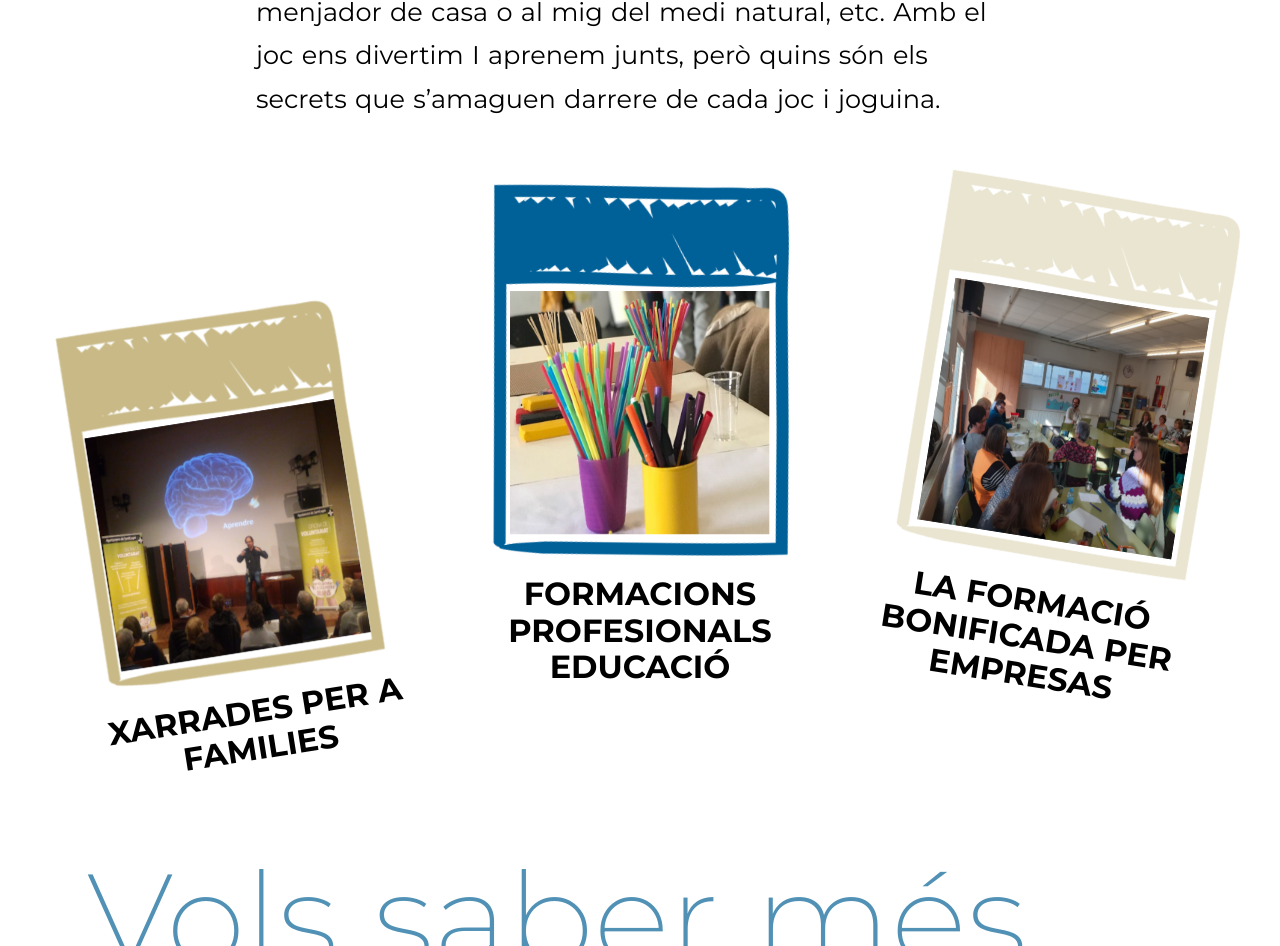
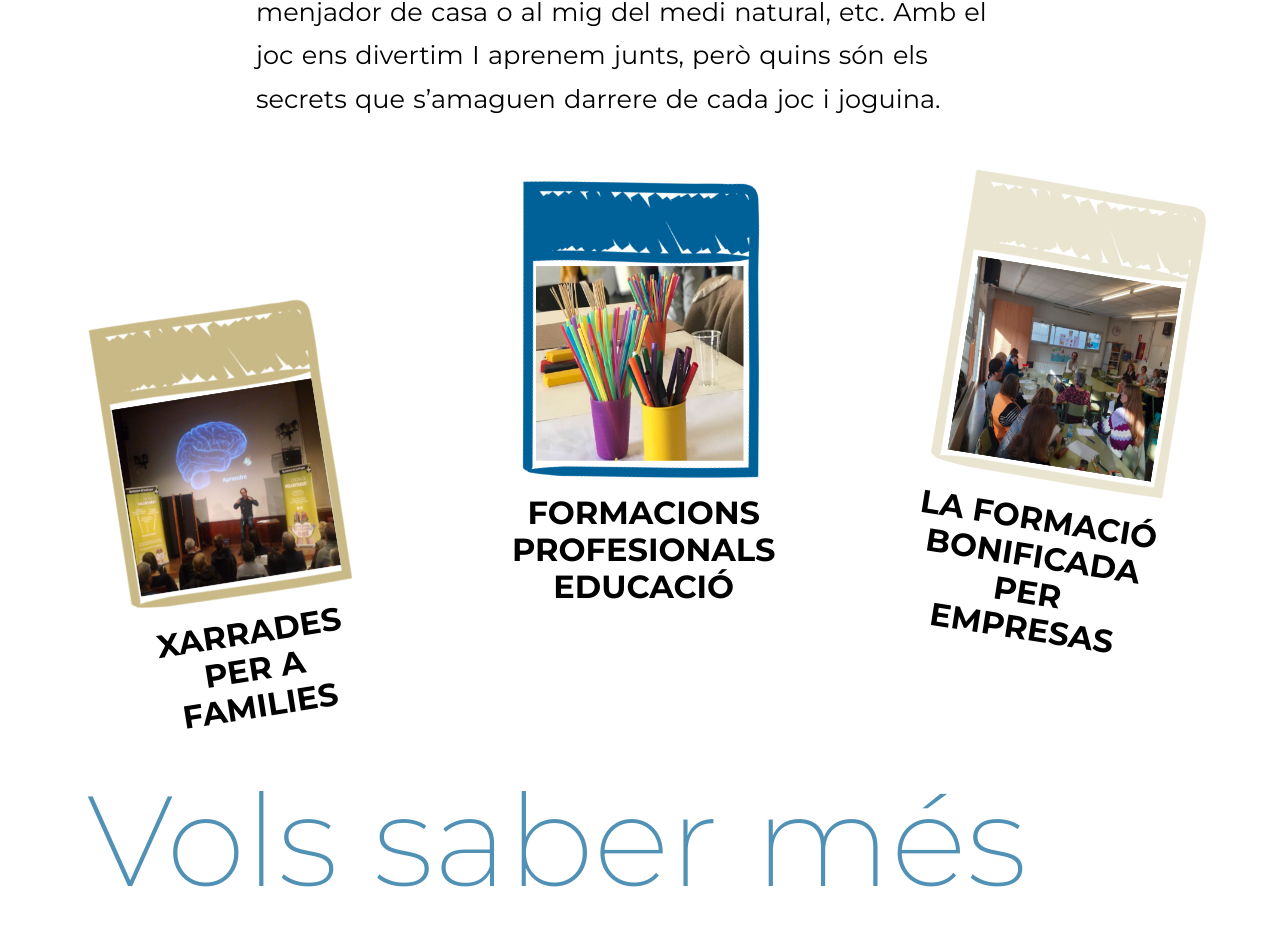
Before and after one commit to devlitus/vite-roger, a React (Vite) app: page / in a window 1280 px wide. Shown: the part 1192-2138 px from the top of the page. Built offline with nearby package versions, Linux system fonts and the light colour scheme; a web font is replaced by a local one.

Commit message:
Component Footer
cahne style

```diff
--- a/src/components/card/cardPolaroid.css
+++ b/src/components/card/cardPolaroid.css
@@ -5,8 +5,8 @@
   position: absolute;
 }
 .polaroid-image {
+  max-width: 20vw;
   object-fit: cover;
-  width: 25vw;
 }
 
 .image {
```
